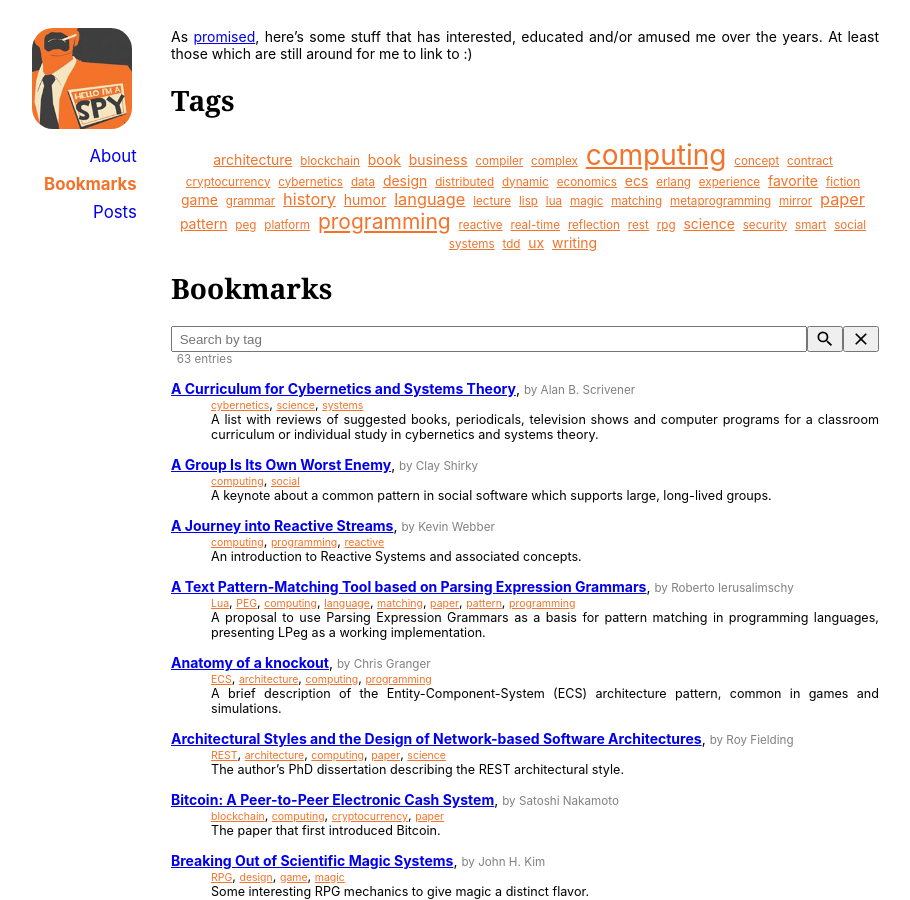
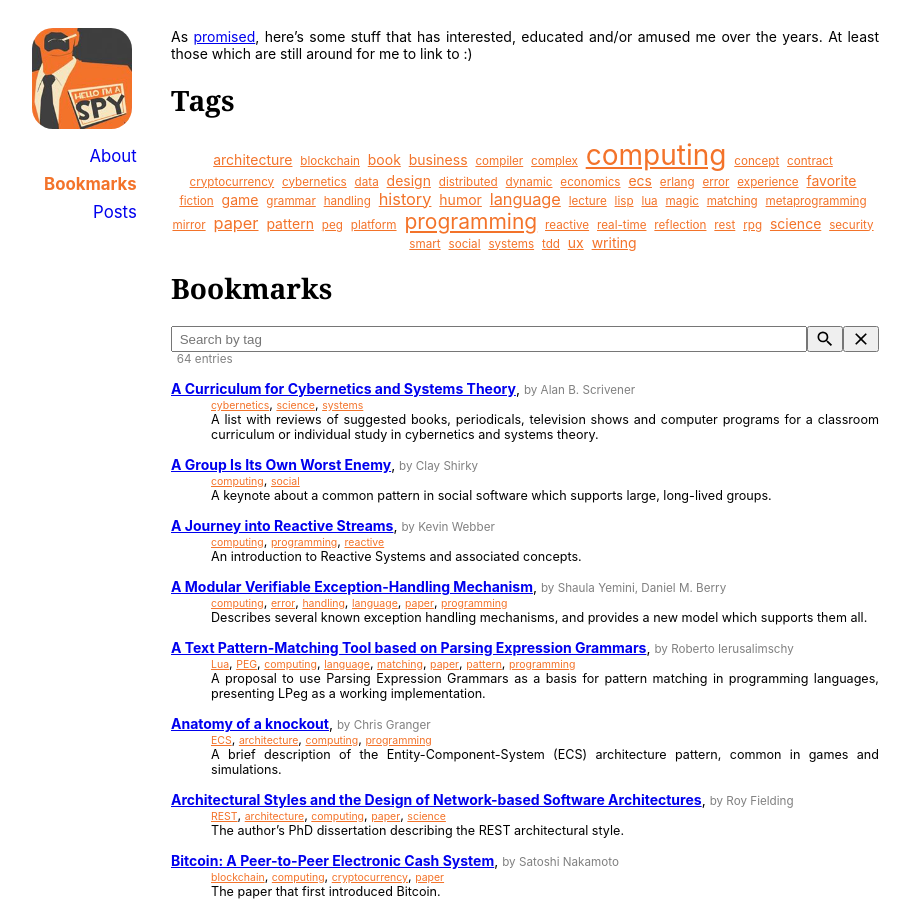
Before and after one commit to hanjos/hanjos.github.io, a Jekyll site: the page built from bookmarks.md, in a window 1280 px wide and 900 px high. Shown: the whole window, without its empty margins (183-1093 px from the left). Built offline with Jekyll 4.4.1, drawn with Linux system fonts in a browser that asks for light colours.

Commit message:
Update bookmarks.yml

```diff
--- a/_data/bookmarks.yml
+++ b/_data/bookmarks.yml
@@ -305,3 +305,8 @@
   authors: Richard I. Cook
   description: A series of bullet points on the nature of failure and how failure is and should be evaluated.
   tags: ['complex', 'favorite', 'history', 'paper', 'systems']
+- url: https://cs.uwaterloo.ca/~dberry/FTP_SITE/reprints.journals.conferences/YeminiBerry1985Mechanism.pdf
+  title: A Modular Verifiable Exception-Handling Mechanism
+  authors: ['Shaula Yemini', 'Daniel M. Berry']
+  description: Describes several known exception handling mechanisms, and provides a new model which supports them all.
+  tags: ['computing', 'error', 'handling', 'language', 'paper', 'programming']
```
